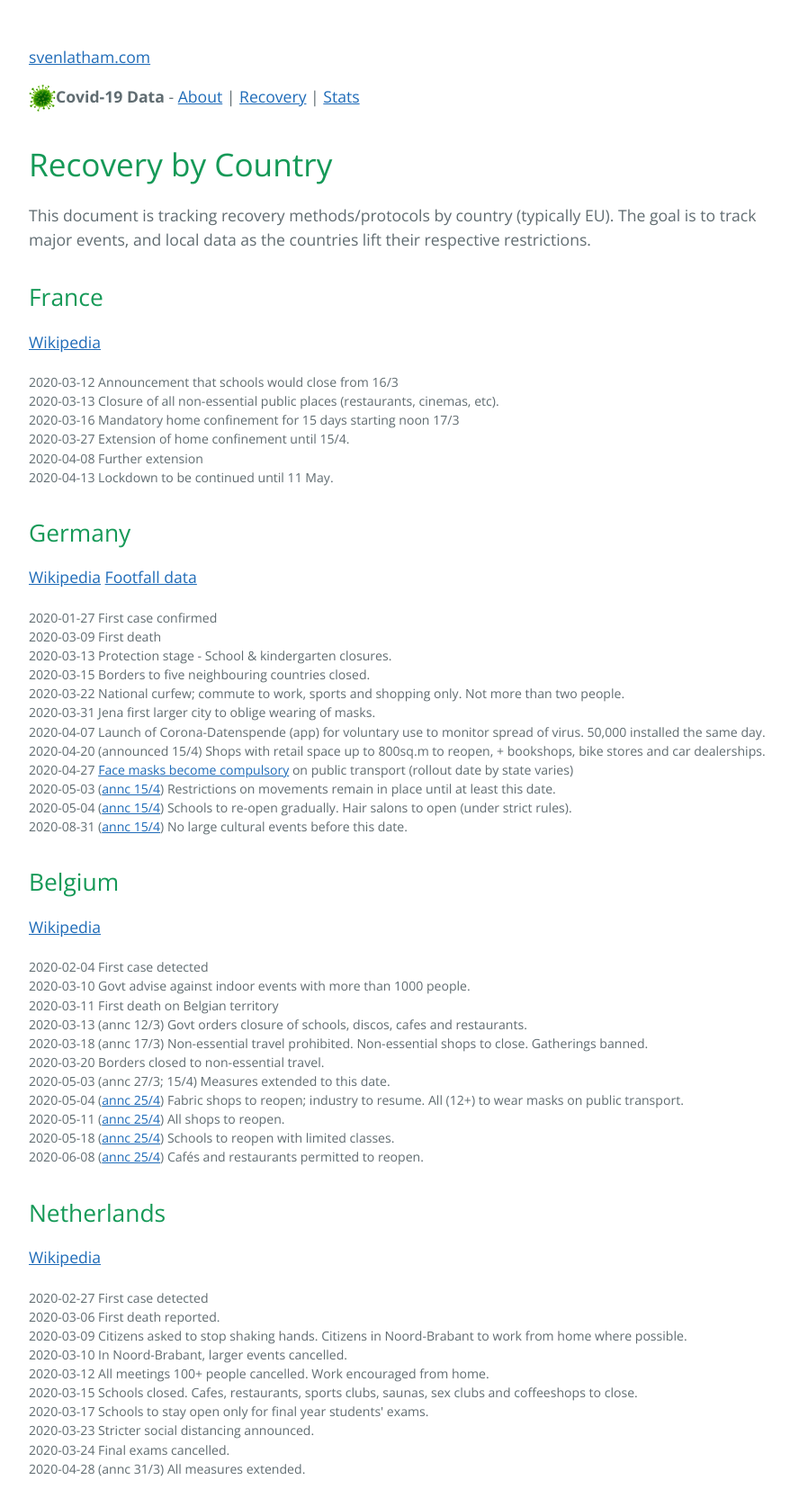
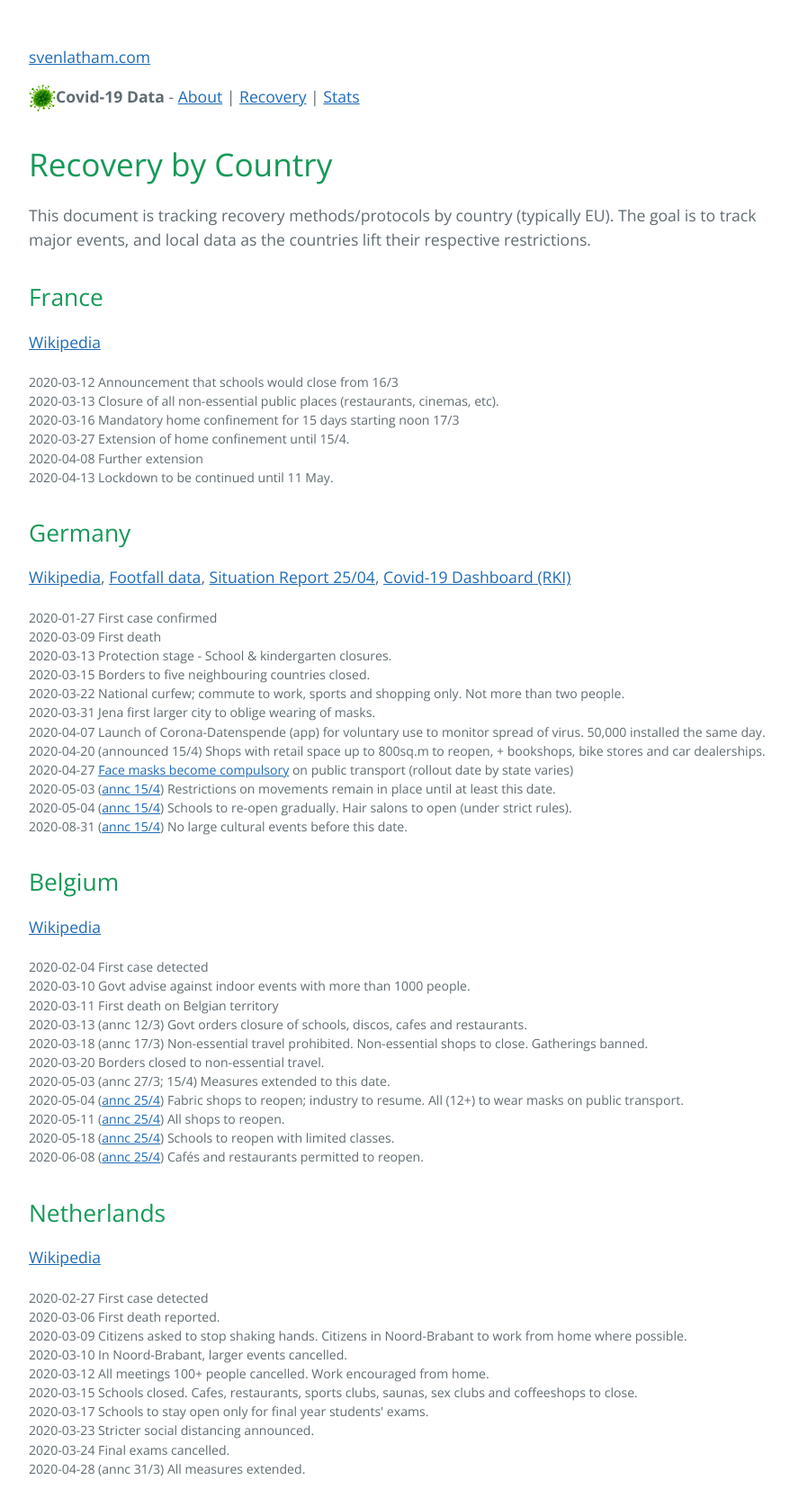
Before and after one commit to svenlatham/svenlatham-website, a Jekyll site: the page built from covid19/recovery.html, in a window 1280 px wide. Shown: the whole page at 90% size, without its empty margins (192-1070 px from the left). Built offline with Jekyll 4.4.1, drawn with Linux system fonts in a browser that asks for light colours.

Commit message:
Added RKI information

```diff
--- a/covid19/recovery.html
+++ b/covid19/recovery.html
@@ -21,8 +21,10 @@ layout: default
 </div>
 
 <h2>Germany</h2>
-<a href="https://en.wikipedia.org/wiki/2020_coronavirus_pandemic_in_Germany">Wikipedia</a>
-<a href="https://hystreet.com/locations">Footfall data</a>
+<a href="https://en.wikipedia.org/wiki/2020_coronavirus_pandemic_in_Germany">Wikipedia</a>,
+<a href="https://hystreet.com/locations">Footfall data</a>,
+<a href="https://www.rki.de/DE/Content/InfAZ/N/Neuartiges_Coronavirus/Situationsberichte/2020-04-25-en.pdf?__blob=publicationFile">Situation Report 25/04</a>,
+<a href="https://experience.arcgis.com/experience/478220a4c454480e823b17327b2bf1d4">Covid-19 Dashboard (RKI)</a>
 <div class="timeline">
 2020-01-27 First case confirmed
 2020-03-09 First death
```
